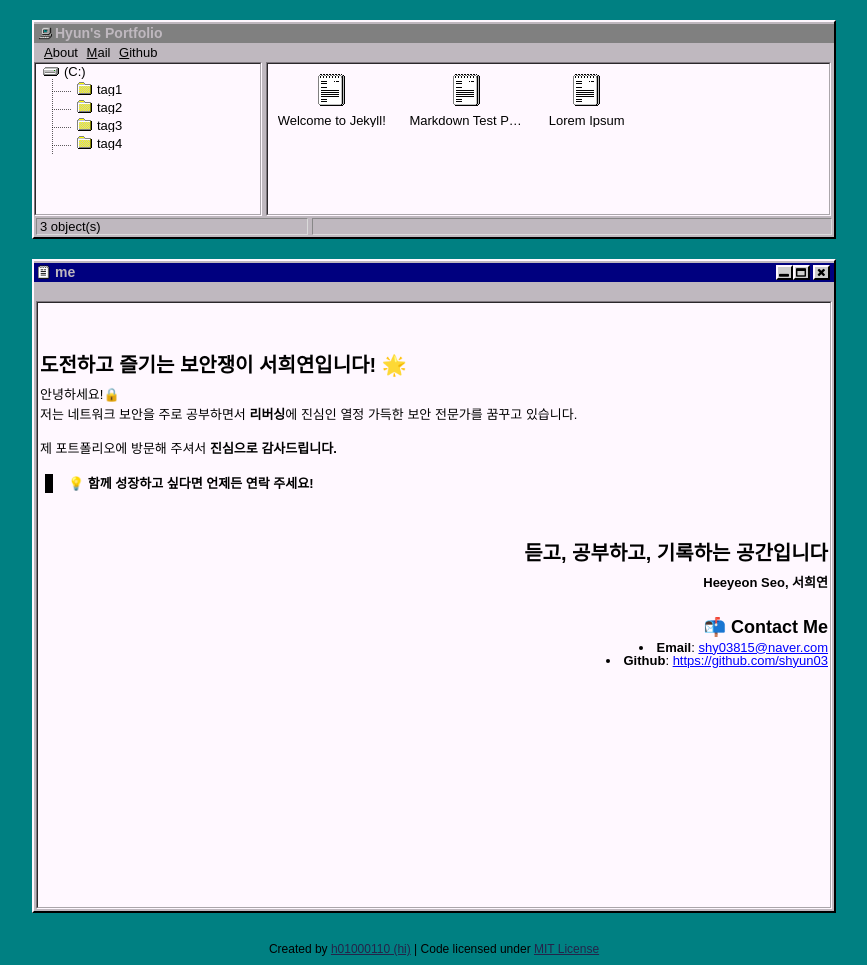
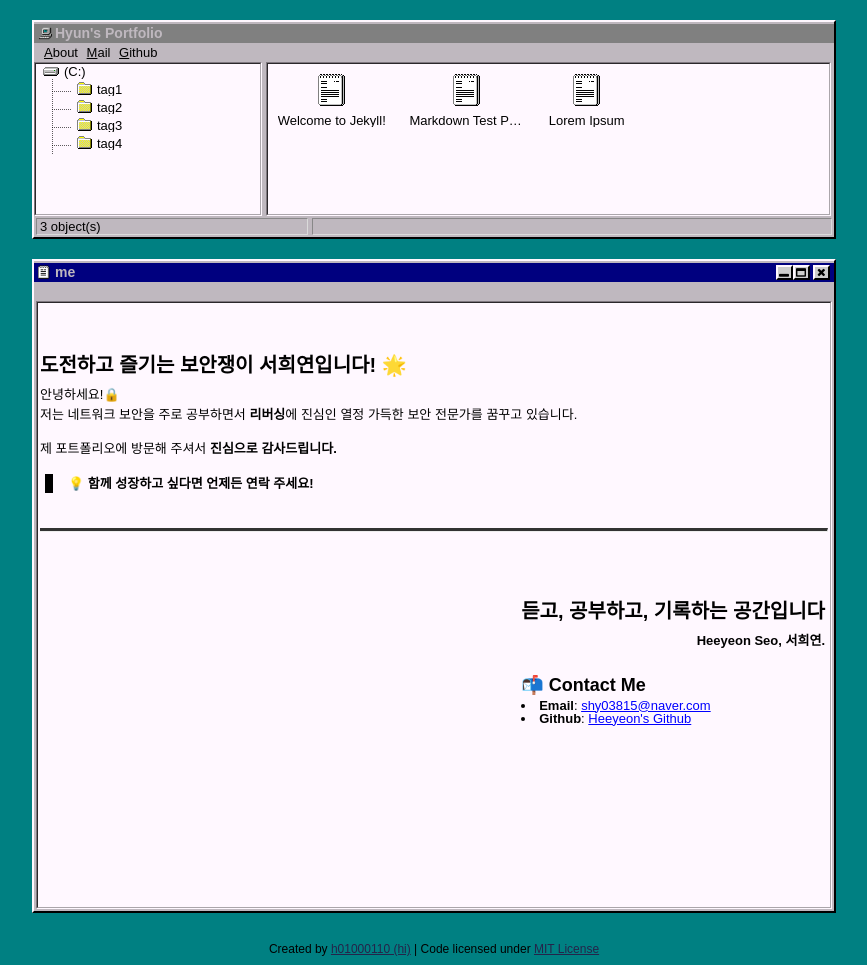
Before and after one commit to shyun03/shyun03.github.io, a Jekyll site: the page built from me/index.md, in a window 1280 px wide. Shown: the whole page, without its empty margins (206-1073 px from the left). Built offline with Jekyll 4.4.1, drawn with Linux system fonts in a browser that asks for light colours.

Commit message:
Update donate.html

```diff
--- a/_includes/donate.html
+++ b/_includes/donate.html
@@ -1,9 +1,15 @@
-<div style="text-align: right;">
+<br>
+<hr>
+
+<br>
+
+<div class="donate">
 	<h1>듣고, 공부하고, 기록하는 공간입니다</h1>
-	<p><strong>Heeyeon Seo, 서희연</strong></p>
+	<p><strong>Heeyeon Seo, 서희연.</strong></p>
 
 	<h2>📬 Contact Me</h2>
-	  <li><strong>Email</strong>: <a href="mailto:shy03815@naver.com">shy03815@naver.com</a></li>
-	  <li><strong>Github</strong>: <a href="https://github.com/shyun03" target="_blank">https://github.com/shyun03</a></li>
+	<li><strong>Email</strong>: <a href="mailto:shy03815@naver.com">shy03815@naver.com</a></li>
+	<li><strong>Github</strong>: <a href="https://github.com/shyun03" target="_blank">Heeyeon's Github</a></li>
 
-  </div>
+
+</div>
```
